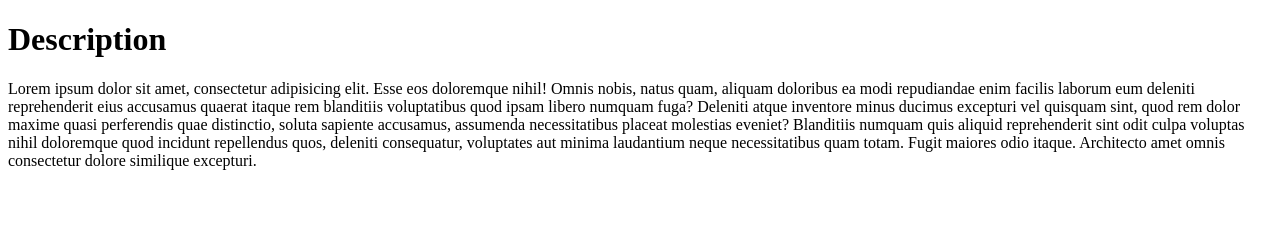
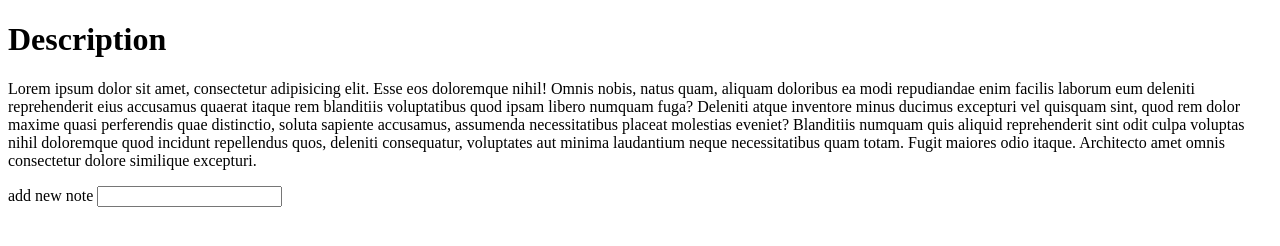
Before and after one commit to sajad-sudo/git-course, a plain HTML site: page index.html in a window 1280 px wide. Drawn offline with Linux system fonts and the light colour scheme.

Commit message:
refrandom input

```diff
--- a/index.html
+++ b/index.html
@@ -20,5 +20,9 @@
             minima laudantium neque necessitatibus quam totam. Fugit maiores
             odio itaque. Architecto amet omnis consectetur dolore similique
             excepturi.</p>
+            <form>
+                <label for="#text">add new note </label>
+                <input type="text" id="text">
+            </form>
     </body>
 </html>
```
